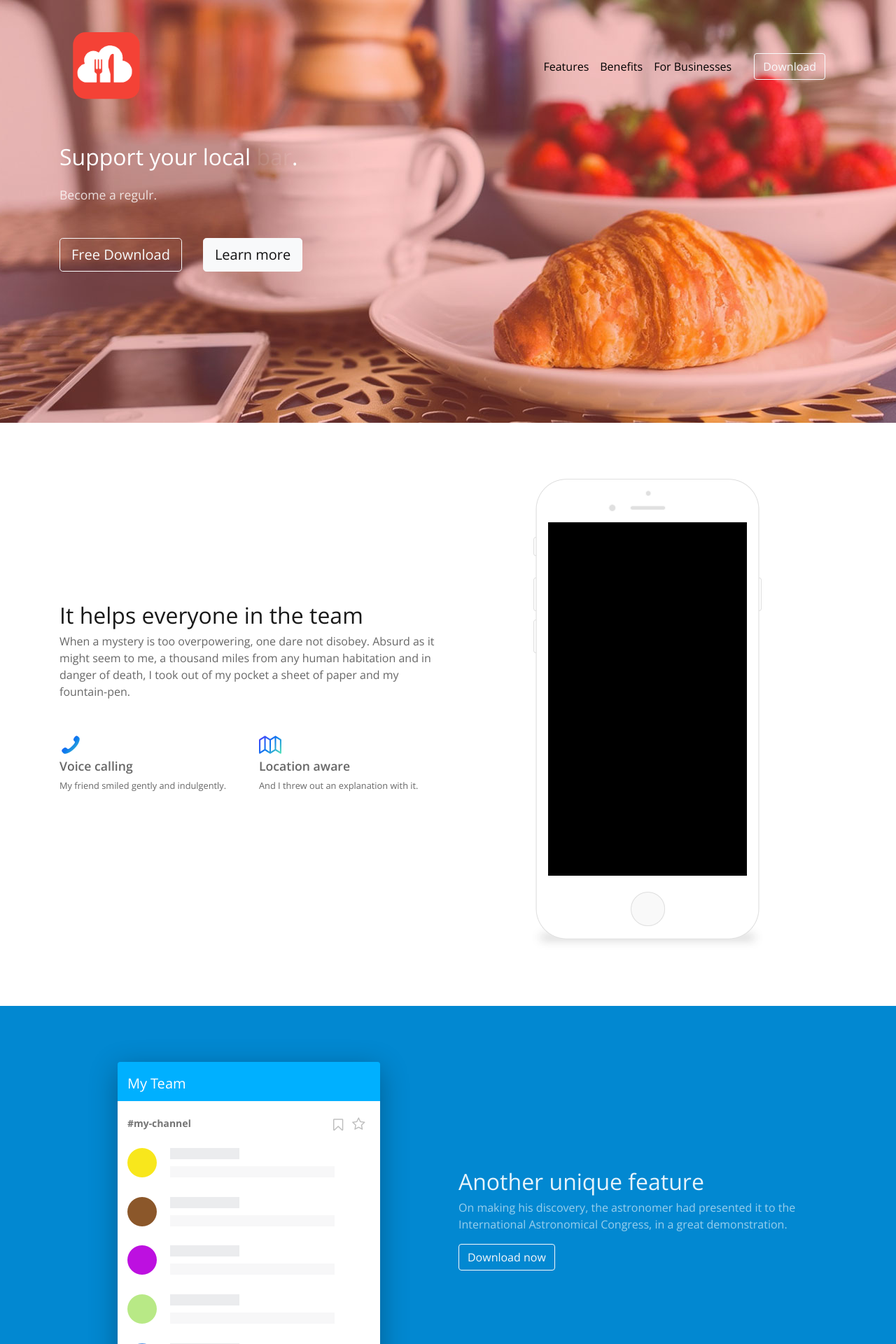
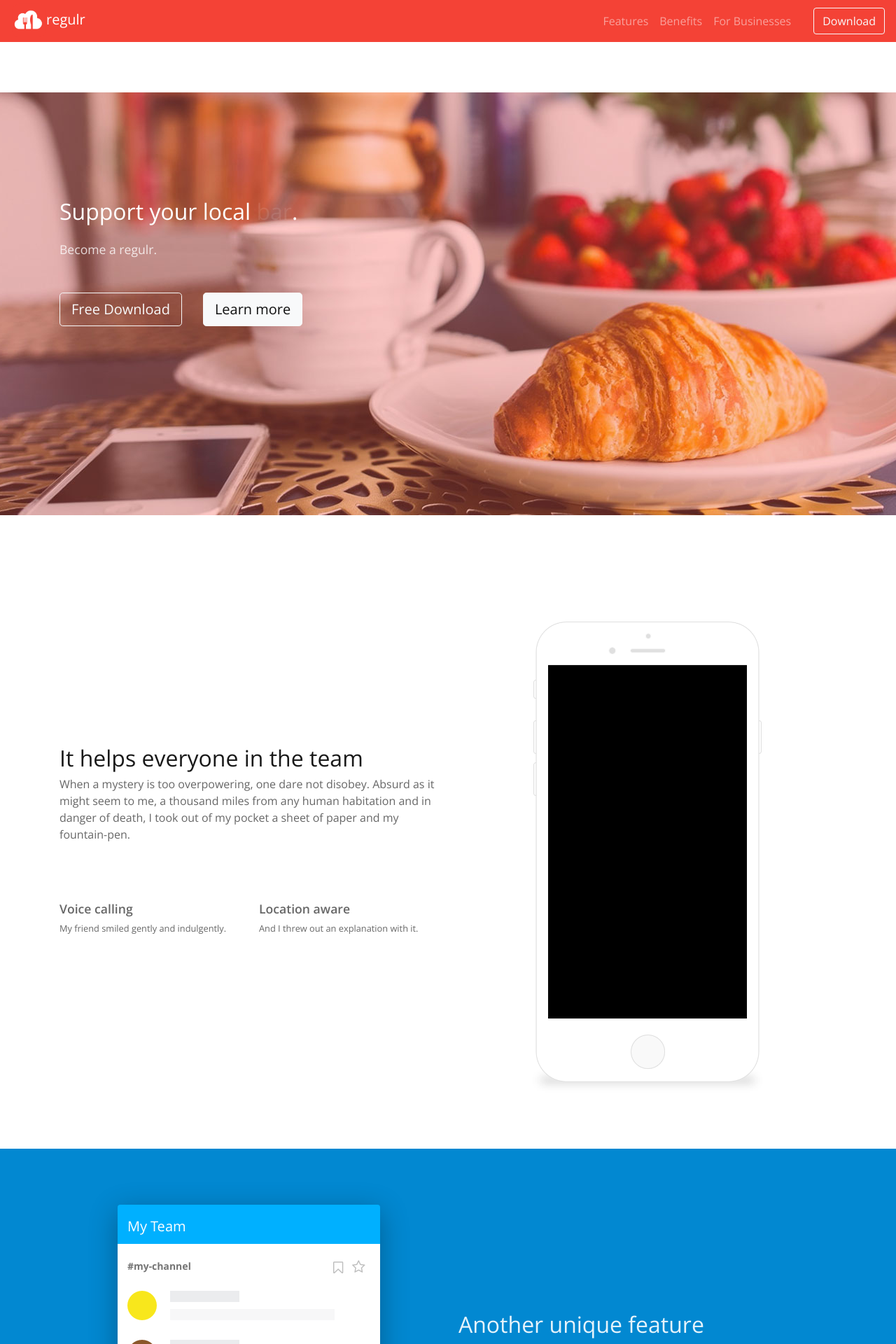
Before and after one commit to dwtong/posboss-regulr-landing, a Jekyll site: the page built from index.md, in a window 1280 px wide. Shown: the top 1920 px of the page at 70% size. Built offline with Jekyll 4.4.1, drawn with Linux system fonts in a browser that asks for light colours.

Commit message:
Tweak hero navigation and styles

```diff
--- a/_includes/hero.html
+++ b/_includes/hero.html
@@ -1,10 +1,7 @@
-<div class="main-hero" id="section-hero">
-  <div class="main-hero-bg">
-    <div class="container">
-      <!-- Nav -->
+<div id="section-hero">
   <nav class="navbar navbar-expand-lg navbar-dark bg-transparent">
         <a class="navbar-brand" href="#">
-          <img src="img/posboss-app.svg" width="100" height="100" alt="Logo">
+          <img src="img/posboss-app.svg" width="50" height="50" alt="Logo">regulr
         </a>
         <button class="navbar-toggler" type="button" data-toggle="collapse" data-target="#navbarSupportedContent" aria-controls="navbarSupportedContent" aria-expanded="false" aria-label="Toggle navigation">
           <span class="navbar-toggler-icon"></span>
@@ -25,14 +22,20 @@
           <a href="#download" class="btn btn-outline-light my-2 my-sm-0">Download</a>
         </div>
       </nav>
+  <div class="main-hero">
+  <div class="main-hero-bg">
+
+      <div class="container">
+        <!-- Nav -->
+
         <!-- / Nav -->
 
         <!-- Hero -->
-      <div class="row align-items-center py-5">
+        <div class="row align-items-center py-5 cta">
            <div class="col-md-6 text-center text-md-left">
             <h1 class="mb-4">Support your local <span id="js-rotating">cafe, bar, restaurant</span>.</h1>
             <p>Become a regulr.</p>
-          <div class="row mt-5">
+            <div class="row mt-5 cta-button-group">
               <div class="col-md-auto">
                 <a href="#download" class="btn btn-lg btn-outline-light">Free Download</a>
               </div>
@@ -48,3 +51,4 @@
       </div>
     </div>
   </div>
+</div>
--- a/_sass/_hero.scss
+++ b/_sass/_hero.scss
@@ -4,7 +4,7 @@ h1 {
 }
 
 &.main-hero {
-  background-image: linear-gradient(to bottom right, $regulr-green 0%, $regulr-blue 100%);
+  background-image: none;
 }
 
 .main-hero-bg {
@@ -15,10 +15,23 @@ h1 {
   min-height: 540px;
 }
 
-.navbar-dark .navbar-nav .nav-link {
-  color: black;
+.cta {
+  margin-top: 9rem;
+}
 
-  &:hover {
-    color: white;
-  }
+.cta-button-group {
+  // margin-top: 7rem !important;
 }
+
+.navbar {
+  height: 60px;
+  background-color: $regulr-red!important;
+}
+
+// .navbar-dark .navbar-nav .nav-link {
+//   color: black;
+
+//   &:hover {
+//     color: white;
+//   }
+// }
--- a/_sass/vendor/_theme.scss
+++ b/_sass/vendor/_theme.scss
@@ -85,7 +85,8 @@ body {
 }
 .icon-themed {
   display: inline-block;
-  background-image: linear-gradient(to bottom right, #5534ff 0%, #0c7aee 48%, #69ffab 100%);
+  background-image: none;
+  // background-image: linear-gradient(to bottom right, #5534ff 0%, #0c7aee 48%, #69ffab 100%);
   background-size: cover;
   -webkit-background-clip: text;
           background-clip: text;
@@ -210,7 +211,8 @@ body {
 }
 .main-hero {
   min-height: 600px;
-  background-image: linear-gradient(to bottom right, #5534ff 0%, #0c7aee 48%, #69ffab 100%);
+  background-image: none;
+  // background-image: linear-gradient(to bottom right, #5534ff 0%, #0c7aee 48%, #69ffab 100%);
   color: #fff;
 }
 .main-hero-bg {
```
Lines whose indentation alone changed are shown as unchanged.
